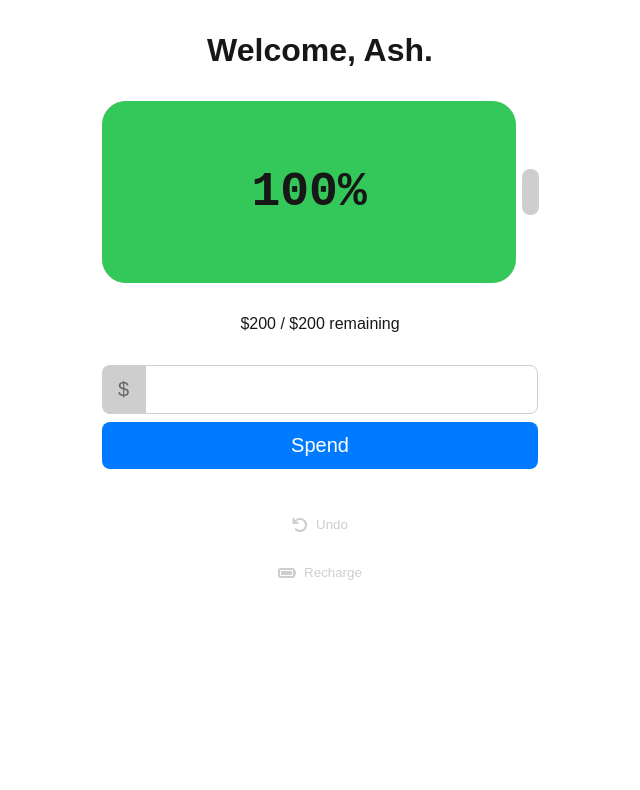
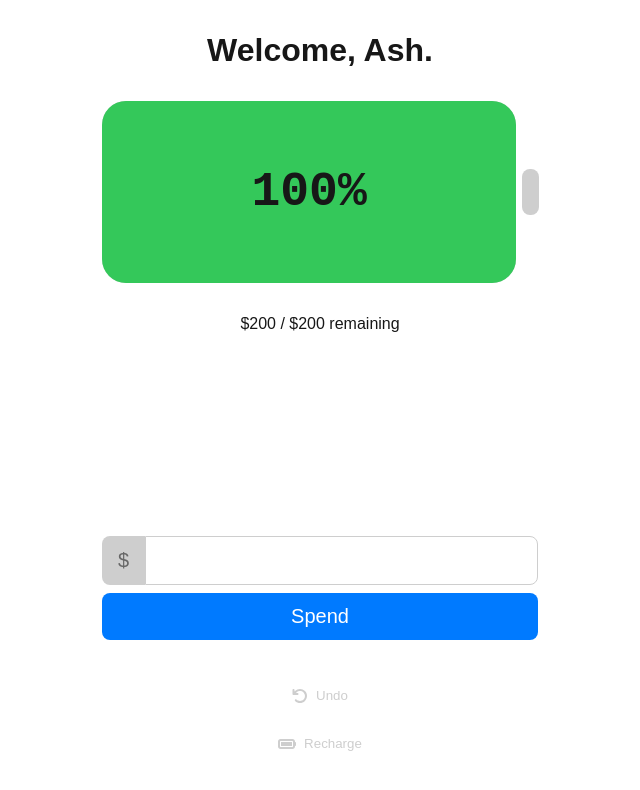
Before and after one commit to APJohns/budget-battery, a Next.js app: page / in a window 1280 px wide. Shown: the top 790 px of the page, without its empty margins (320-960 px from the left). Built offline with nearby package versions, Linux system fonts and the light colour scheme.

Commit message:
push form to bottom of page

```diff
--- a/app/page.module.css
+++ b/app/page.module.css
@@ -12,6 +12,7 @@
   display: grid;
   grid-template-columns: 1fr;
   gap: 0.5rem;
+  margin-top: auto;
   font-size: 1.25rem;
 
   & input,
```
